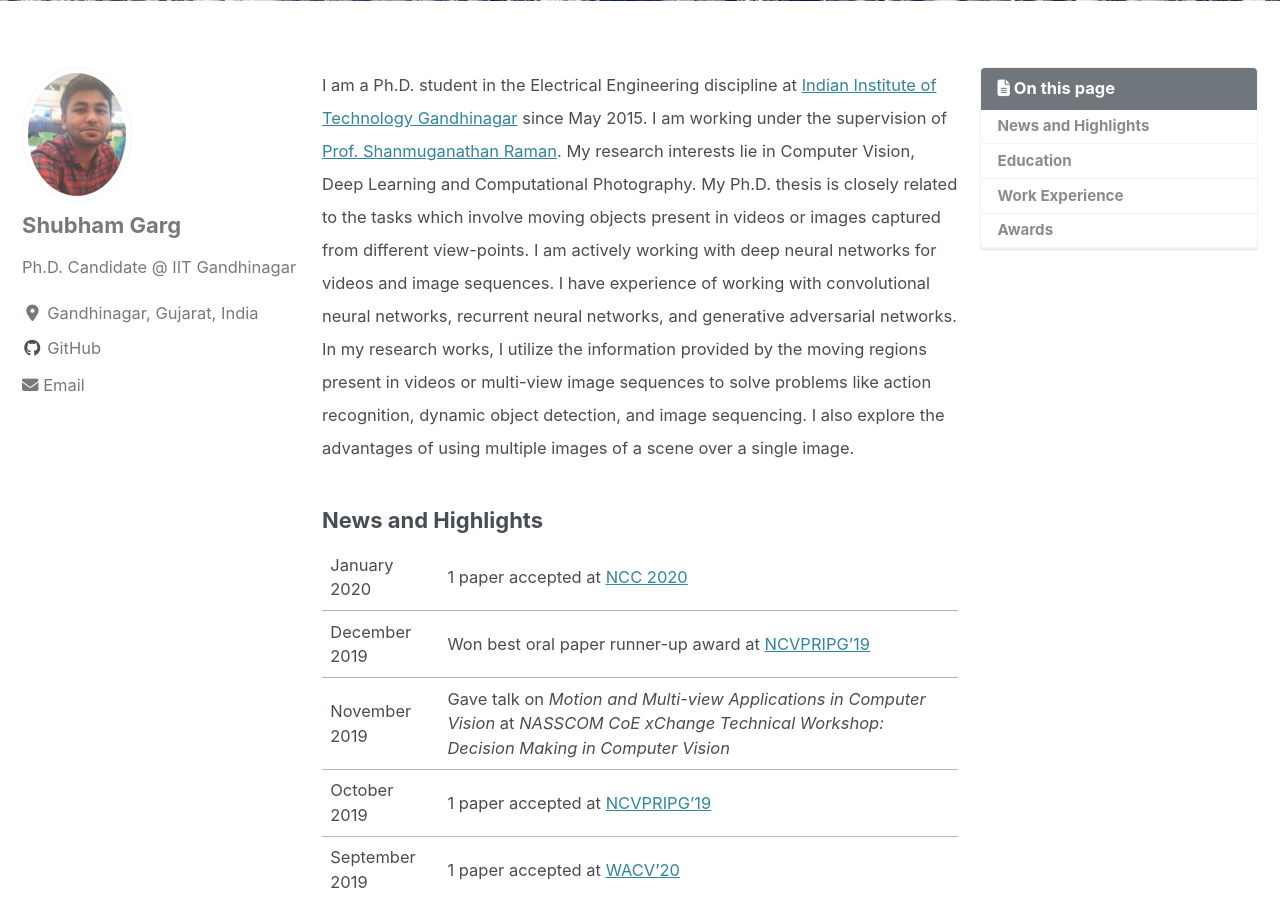
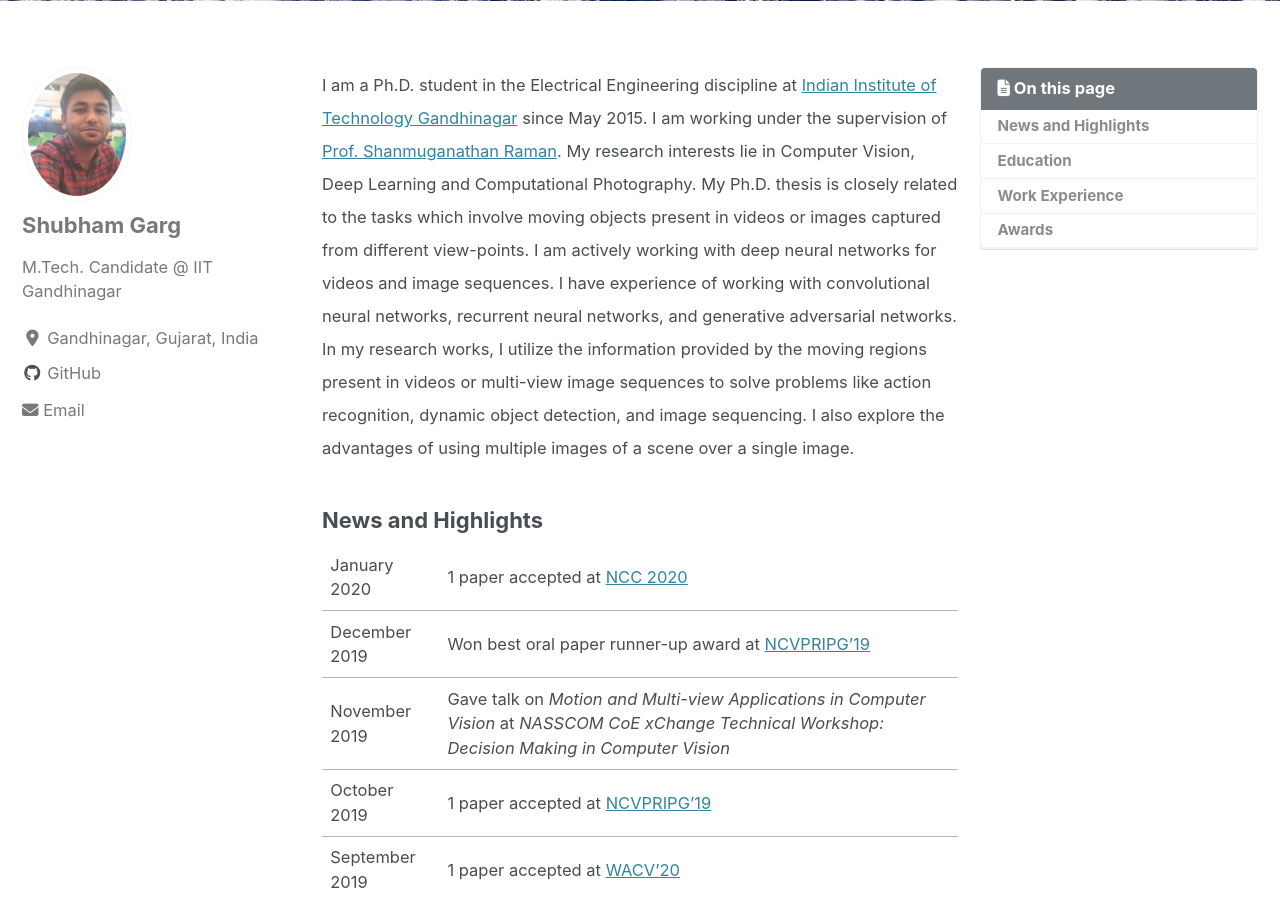
Before and after one commit to sgarg18/ShubhamGarg.github.io, a Jekyll site: the page built from _pages/about.md, in a window 1280 px wide and 900 px high, scrolled down 417 px. Built offline with Jekyll 4.4.1, drawn with Linux system fonts in a browser that asks for light colours; cached includes are drawn as plain includes; nearby versions of some CDN libraries; comment, search, counter and statistics services are not loaded; a style sheet for code colours, icons or effects is not loaded.

Commit message:
Update _config.yml

```diff
--- a/_config.yml
+++ b/_config.yml
@@ -108,7 +108,7 @@ naver_site_verification  :
 author:
   name             : *name # *name is a YAML reference pointing to the &anchor earlier
   avatar           : "/assets/images/profile.jpg"
-  bio              : "Ph.D. Candidate @ IIT Gandhinagar"
+  bio              : "M.Tech. Candidate @ IIT Gandhinagar"
   location         : "Gandhinagar, Gujarat, India"
   links:
 #     - label: "Google Scholar"
```
